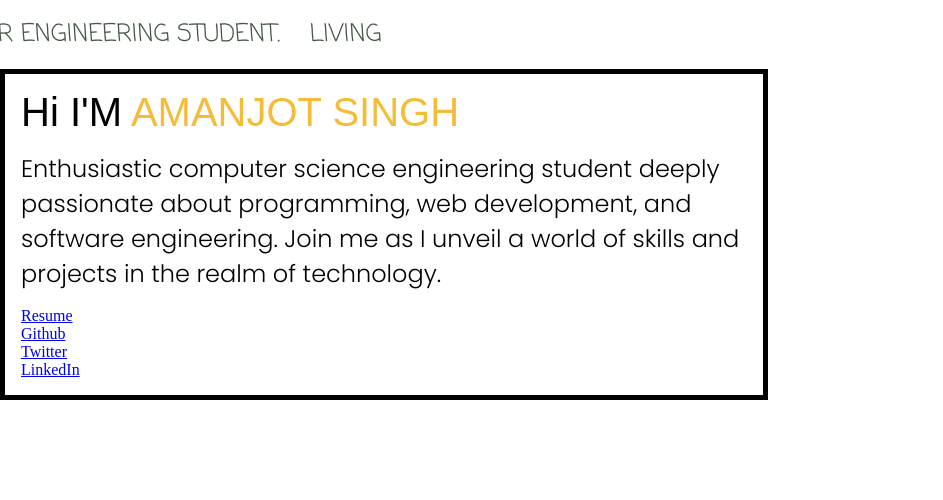
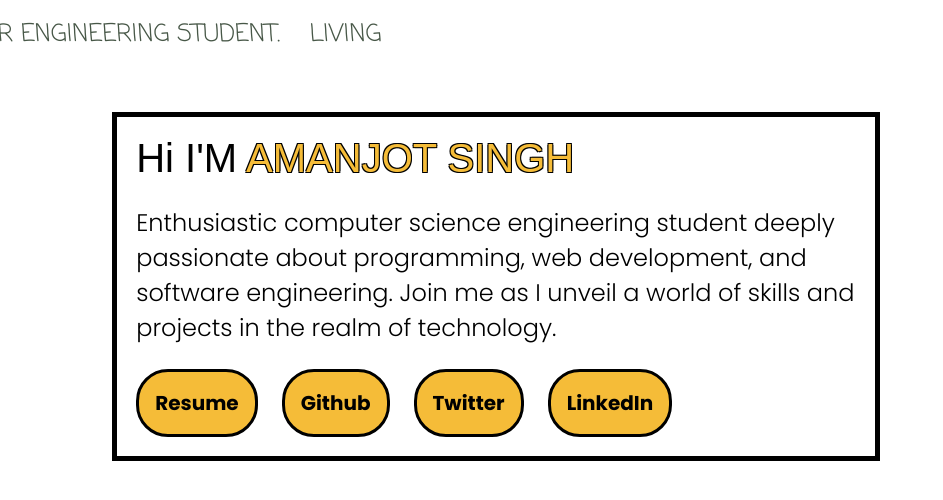
Before and after one commit to Amanjot-001/portfolio-old, a React (Vite) app: page / in a window 1280 px wide. Shown: the top 500 px of the page, without its empty margins (0-943 px from the left). Built offline with nearby package versions, Linux system fonts and the light colour scheme; a web font is replaced by a local one.

Commit message:
header update

```diff
--- a/src/assets/styles/Header.css
+++ b/src/assets/styles/Header.css
@@ -14,6 +14,7 @@
 }
 
 .header {
+    position: relative;
     display: flex;
     flex-direction: column;
     width: 100vw;
@@ -47,26 +48,40 @@
 }
 
 @keyframes text-scroll {
-    0% { transform: translate3d(0, 0, 0); }
-    100% { transform: translate3d(-100%, 0, 0); }
+    0% {
+        transform: translate3d(0, 0, 0);
+    }
+
+    100% {
+        transform: translate3d(-100%, 0, 0);
+    }
 }
 
 .main {
+    position: absolute;
+    top: 7rem;
+    left: 7rem;
     display: flex;
     flex-direction: column;
     /* height: 60%; */
     width: 60%;
     border: 5px solid #000;
-    padding: 1rem;
-    gap: 1rem;
+    padding: 1.2rem;
+    gap: 1.5rem;
+    background-color: #fff;
 }
 
-.greet p{
+.greet p {
     font-family: 'dela-gothic-one', sans-serif;
     font-size: 2.5rem;
 
     >span {
         color: #f5bc38;
+        text-shadow:
+            -1px -1px 0 #000,
+            1px -1px 0 #000,
+            -1px 1px 0 #000,
+            1px 1px 0 #000;
     }
 }
 
@@ -74,3 +89,8 @@
     font-family: 'poppins', sans-serif;
     font-size: 1.5rem;
 }
+
+.socials {
+    display: flex;
+    gap: 1.5rem;
+}
--- a/src/assets/styles/SocialBtn.css
+++ b/src/assets/styles/SocialBtn.css
@@ -0,0 +1,23 @@
+@font-face {
+    font-family: poppins-bold;
+    src: url('../fonts/Poppins-Bold.ttf');
+}
+
+.btn {
+    display: flex;
+    /* width: max-content;
+    height: max-content; */
+    padding: 1rem;
+    border: 3px solid #000;
+    border-radius: 2rem;
+    font-family: 'poppins-bold', sans-serif;
+    font-size: 1.25rem;
+    text-align: center;
+    font-weight: 700;
+    background-color: #f5bc38;
+}
+
+a {
+    text-decoration: none;
+    color: #000;
+}
--- a/src/components/Header.jsx
+++ b/src/components/Header.jsx
@@ -20,7 +20,7 @@ export default function Header() {
                     </p>
                 </div>
                 <div className="socials">
-                    <SocialBtn value={'Resume'} href={'#'} />
+                    <SocialBtn value={'Resume'} href={'https://drive.google.com/file/d/1_TpJsqKFHkDnF44mALbsdUshWY1cY3Sk/view?usp=sharing'} />
                     <SocialBtn value={'Github'} href={'https://github.com/Amanjot-001'} />
                     <SocialBtn value={'Twitter'} href={'https://twitter.com/Amanjotsingh001'} />
                     <SocialBtn value={'LinkedIn'} href={'https://www.linkedin.com/in/amanjot-singh-2298a6232/'} />
--- a/src/components/SocialBtn.jsx
+++ b/src/components/SocialBtn.jsx
@@ -2,8 +2,6 @@ import '../assets/styles/SocialBtn.css'
 
 export default function SocialBtn({value, href}) {
     return (
-        <div className="btn">
-            <a href={href}>{value}</a>
-        </div>
+            <a className='btn' href={href}>{value}</a>
     )
 }
```
Also changed, not shown: src/assets/fonts/Poppins-Bold.ttf (added).
